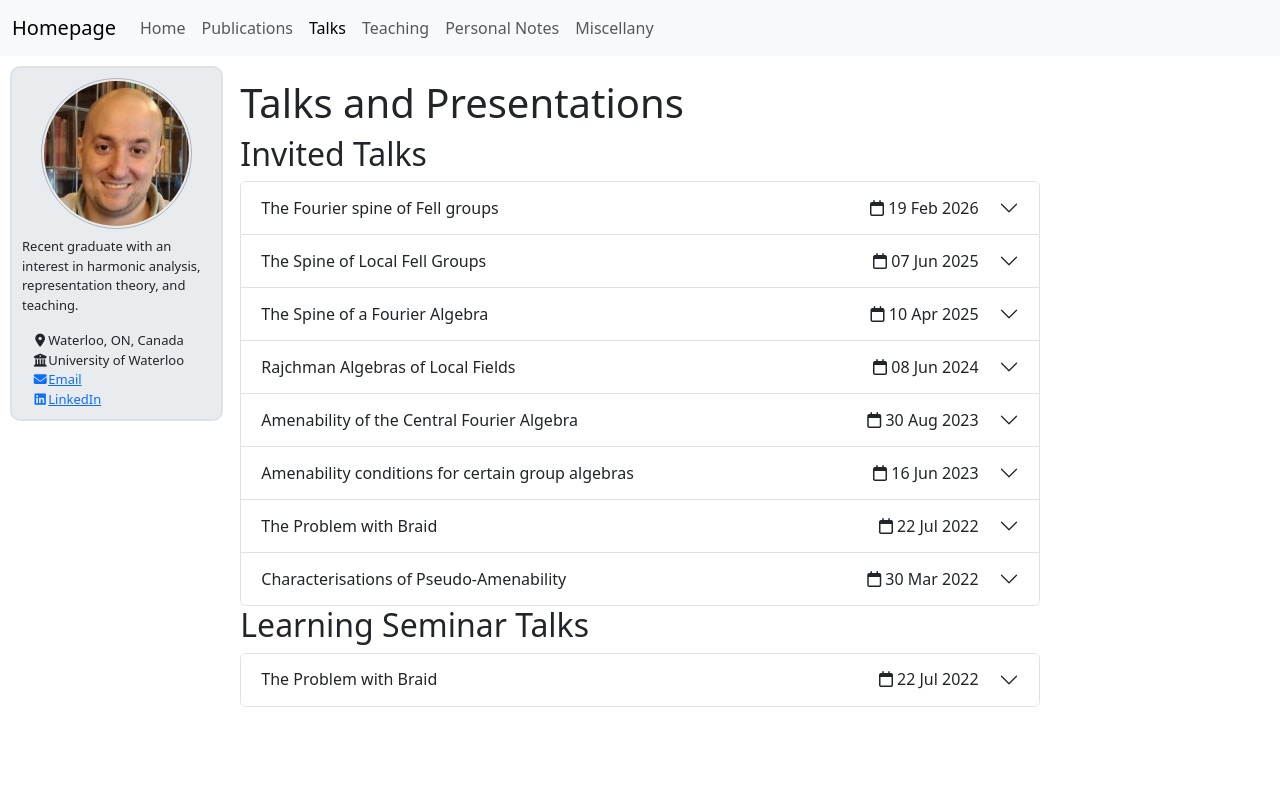
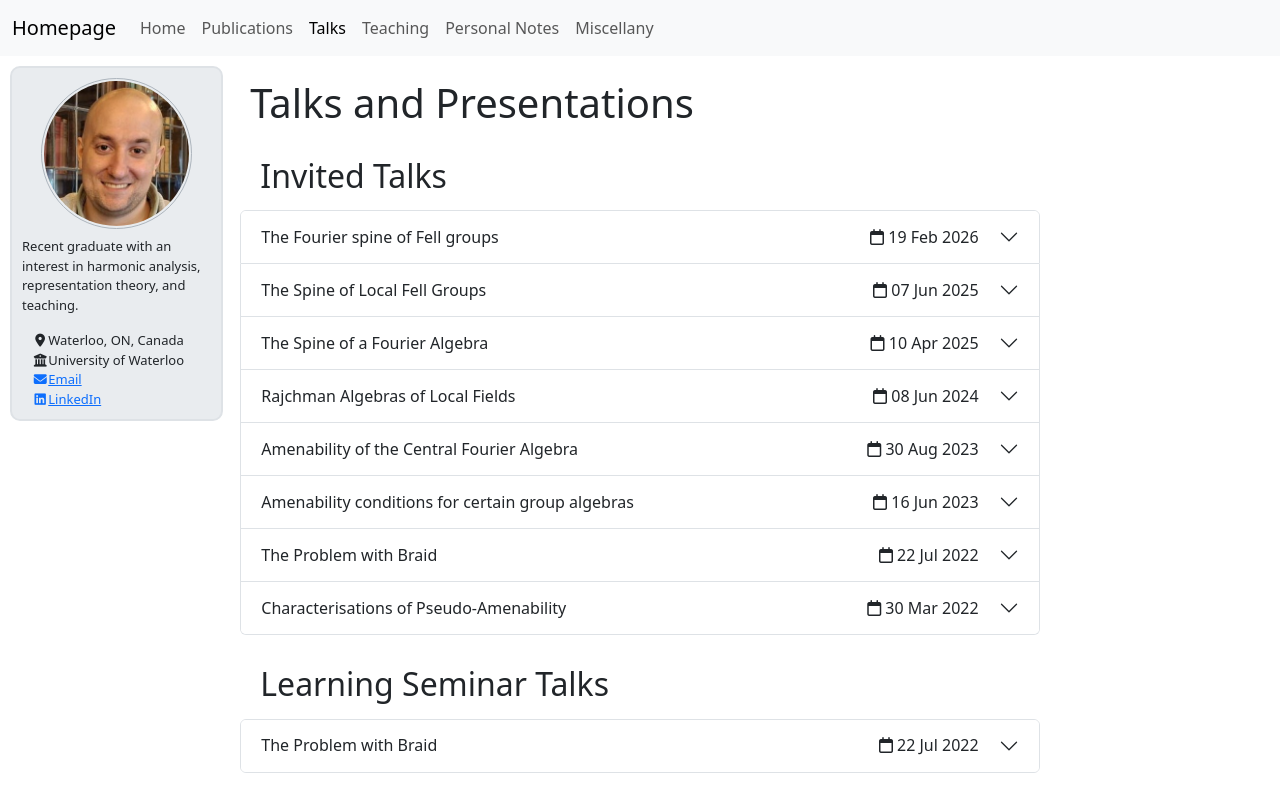
Before and after one commit to aleksavujicic/website, a Jekyll site: the page built from _pages/talks.md, in a window 1280 px wide. Shown: the top 812 px of the page. Built offline with Jekyll 4.4.1, drawn with Linux system fonts in a browser that asks for light colours; nearby versions of some CDN libraries; a script that is not in the unit is left out.

Commit message:
Header spacing

```diff
--- a/_layouts/collection.html
+++ b/_layouts/collection.html
@@ -2,5 +2,5 @@
 layout: default
 ---
 
-<h1>{{ page.title }}</h1>
+<h1 class="content-header page-header">{{ page.title }}</h1>
 {{ content }}
--- a/_layouts/item.html
+++ b/_layouts/item.html
@@ -13,7 +13,7 @@ layout: default
   <div class="page__inner-wrap">
     <header>
       {% if page.title %}
-        <h1 class="page__title" itemprop="headline">
+        <h1 class="content-header page-header" itemprop="headline">
           {{ page.title | markdownify | remove: "<p>" | remove: "</p>" }}
         </h1>
       {% endif %}
--- a/_pages/talks.md
+++ b/_pages/talks.md
@@ -6,7 +6,9 @@ author_profile: true
 ---
 
 ## Invited Talks
+{: .content-header}
 {% include collection-accordion.html collection="talks" %}
 
 ## Learning Seminar Talks
+{: .content-header}
 {% include collection-accordion.html collection="seminars" %}
--- a/_sass/accordion.scss
+++ b/_sass/accordion.scss
@@ -6,3 +6,7 @@
 .accordion-item-content {
   padding: 13px;
 }
+
+.accordion {
+  margin: 15px auto 30px;
+}
--- a/_sass/content.scss
+++ b/_sass/content.scss
@@ -1,4 +1,12 @@
 .content {
   margin: 3px;
   padding: 20px;
+
+  h1.content-header {
+    margin-left: 10px;
+    margin-bottom: 30px;
+  }
+  h2.content-header {
+    margin-left: 20px;
+  }
 }
```
